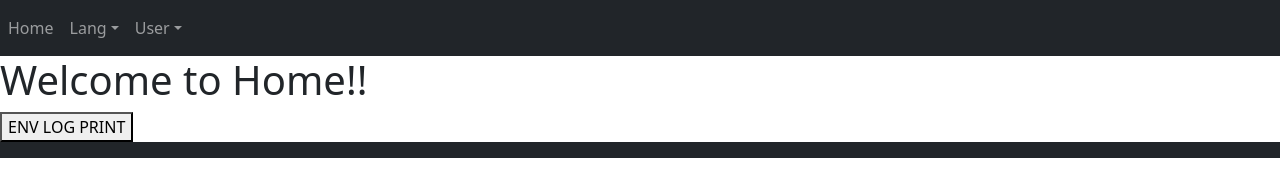
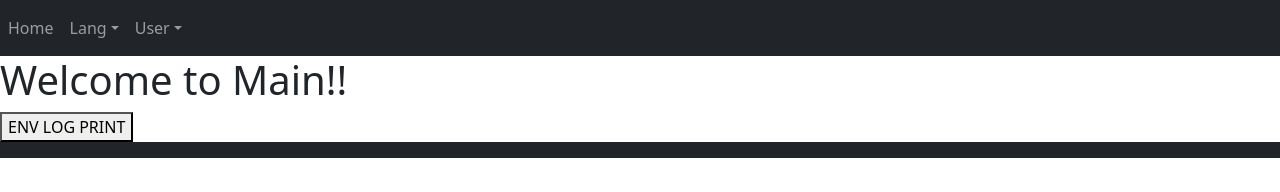
Before and after one commit to WhdWl/study-vue-vue2.0, a Vue app: page / in a window 1280 px wide. Shown: the top 192 px of the page. Built offline with nearby package versions, Linux system fonts and the light colour scheme.

Commit message:
Main.vue 추가

```diff
--- a/src/router.js
+++ b/src/router.js
@@ -1,5 +1,6 @@
 import Vue from "vue";
 import VueRouter from "vue-router";
+import Main from "./views/Main.vue";
 import Home from "./views/Home.vue";
 import About from "./views/About.vue";
 
@@ -10,7 +11,7 @@ export default new VueRouter({
    routes: [
        {
            path: "/",
-           component: Home
+           component: Main
        },
        {
            path: "/home",
--- /dev/null
+++ b/src/views/Main.vue
@@ -0,0 +1,18 @@
+<template>
+  <div>
+    <h1>Welcome to Main!!</h1>
+    <button type="button" @click="printenv">ENV LOG PRINT</button>
+  </div>
+</template>
+
+<script>
+export default {
+  name: "Main",
+
+  methods: {
+    printenv () {
+      console.log(process.env);
+    }
+  }
+}
+</script>
```
